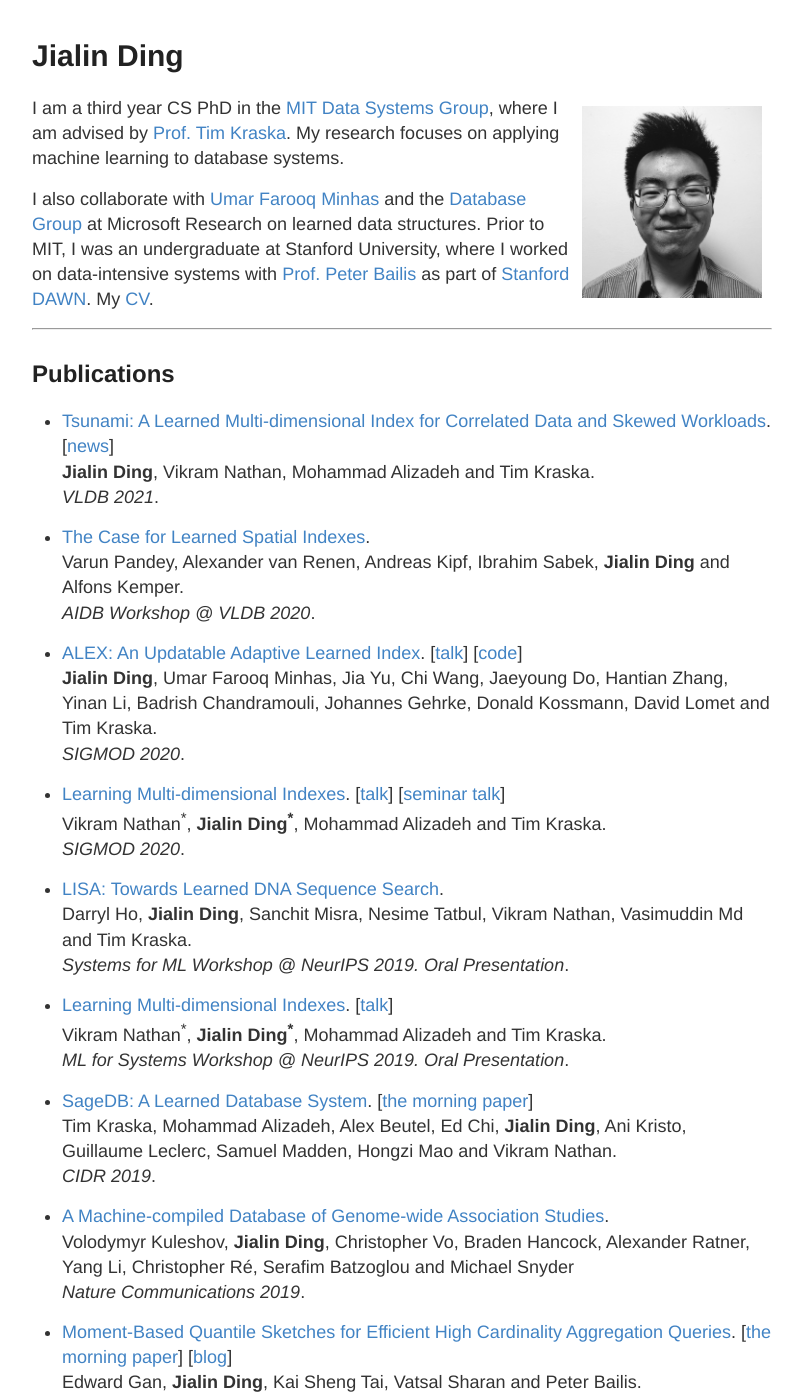
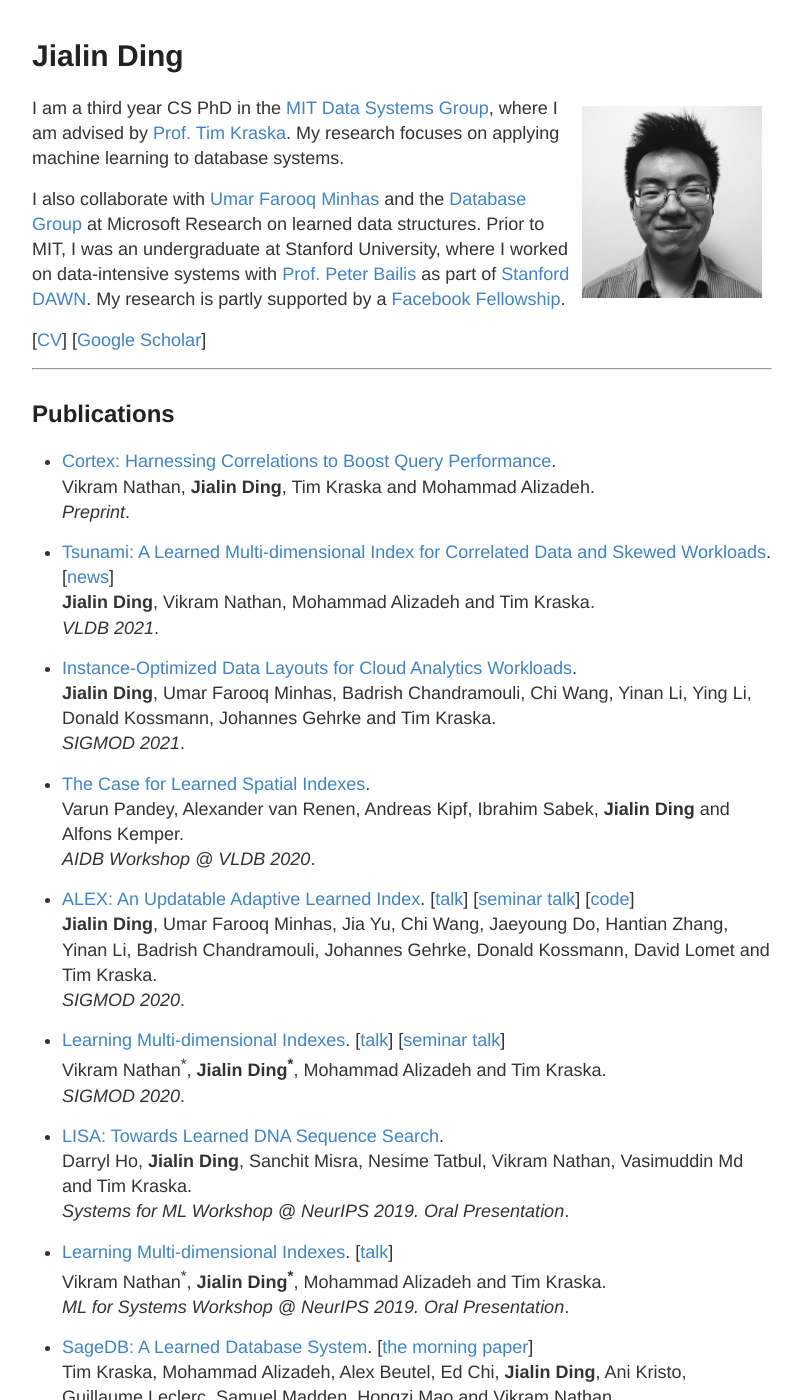
Before and after one commit to jialinding/jialinding.github.io, a Jekyll site: the page built from index.md, in a window 1280 px wide and 1400 px high. Shown: the whole window, without its empty margins (238-1041 px from the left). Built offline with Jekyll 4.4.1, drawn with Linux system fonts in a browser that asks for light colours.

Commit message:
Update: Apr 2021

```diff
--- a/index.md
+++ b/index.md
@@ -12,22 +12,31 @@ I am a third year CS PhD in the [MIT Data Systems Group](http://dsg.csail.mit.ed
 My research focuses on applying machine learning to database systems.
 
 I also collaborate with [Umar Farooq Minhas](https://www.microsoft.com/en-us/research/people/ufminhas/) and the [Database Group](https://www.microsoft.com/en-us/research/group/database/) at Microsoft Research on learned data structures.
-Prior to MIT, I was an undergraduate at Stanford University, where I worked on data-intensive systems with [Prof. Peter Bailis](http://www.bailis.org) as part of [Stanford DAWN](http://dawn.cs.stanford.edu).
-My [CV](/cv.pdf).
+Prior to MIT, I was an undergraduate at Stanford University, where I worked on data-intensive systems with [Prof. Peter Bailis](http://www.bailis.org) as part of [Stanford DAWN](http://dawn.cs.stanford.edu). My research is partly supported by a [Facebook Fellowship](https://research.fb.com/fellows/ding-jialin/).
+
+[[CV](/cv.pdf)] [[Google Scholar](https://scholar.google.com/citations?user=uUiXiMIAAAAJ)]
 
 ---
 
 ## Publications
 
+- [Cortex: Harnessing Correlations to Boost Query Performance](https://arxiv.org/pdf/2012.06683.pdf).<br>
+Vikram Nathan, **Jialin Ding**, Tim Kraska and Mohammad Alizadeh. <br>
+*Preprint*.
+
 - [Tsunami: A Learned Multi-dimensional Index for Correlated Data and Skewed Workloads](https://arxiv.org/pdf/2006.13282.pdf). [[news](https://news.mit.edu/2020/mit-data-systems-learn-be-better-tsunami-bao-0810)]<br>
 **Jialin Ding**, Vikram Nathan, Mohammad Alizadeh and Tim Kraska. <br>
 *VLDB 2021*.
+
+- [Instance-Optimized Data Layouts for Cloud Analytics Workloads](https://www.microsoft.com/en-us/research/uploads/prod/2021/04/msr-mto-sigmod.pdf).<br>
+**Jialin Ding**, Umar Farooq Minhas, Badrish Chandramouli, Chi Wang, Yinan Li, Ying Li, Donald Kossmann, Johannes Gehrke and Tim Kraska. <br>
+*SIGMOD 2021*.
 
 - [The Case for Learned Spatial Indexes](https://sites.google.com/view/aidb2020). <br>
 Varun Pandey, Alexander van Renen, Andreas Kipf, Ibrahim Sabek, **Jialin Ding** and Alfons Kemper. <br>
 *AIDB Workshop @ VLDB 2020*.
 
-- [ALEX: An Updatable Adaptive Learned Index](https://arxiv.org/pdf/1905.08898.pdf). [[talk](https://www.youtube.com/watch?v=wVxbOcwYZ8I)] [[code](https://github.com/microsoft/ALEX)]<br>
+- [ALEX: An Updatable Adaptive Learned Index](https://arxiv.org/pdf/1905.08898.pdf). [[talk](https://www.youtube.com/watch?v=wVxbOcwYZ8I)] [[seminar talk](https://www.youtube.com/watch?v=Zv04F380hCw)] [[code](https://github.com/microsoft/ALEX)]<br>
 **Jialin Ding**, Umar Farooq Minhas, Jia Yu, Chi Wang, Jaeyoung Do, Hantian Zhang, Yinan Li, Badrish Chandramouli, Johannes Gehrke, Donald Kossmann, David Lomet and Tim Kraska. <br>
 *SIGMOD 2020*.
 
```
Also changed, not shown: 1 other file.
